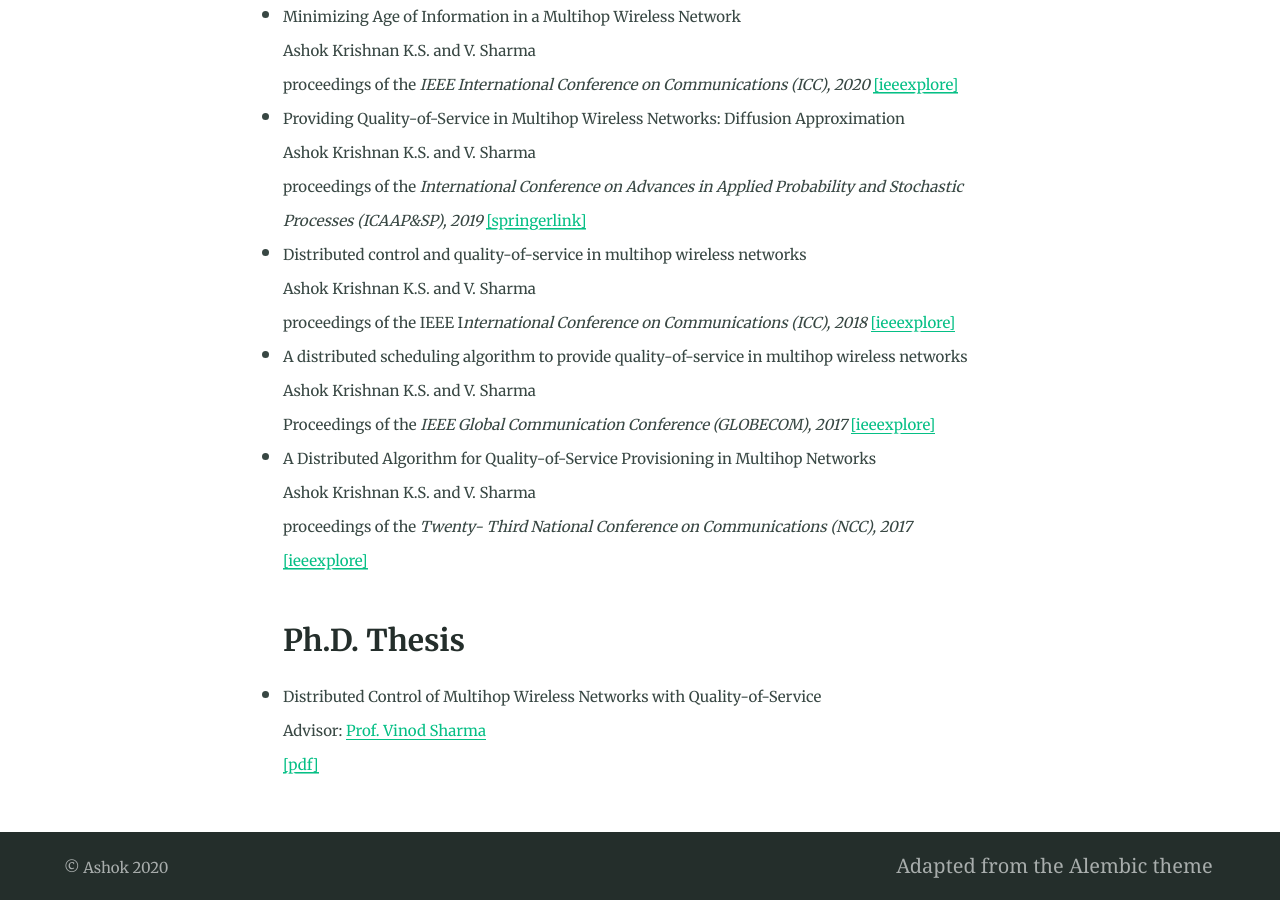
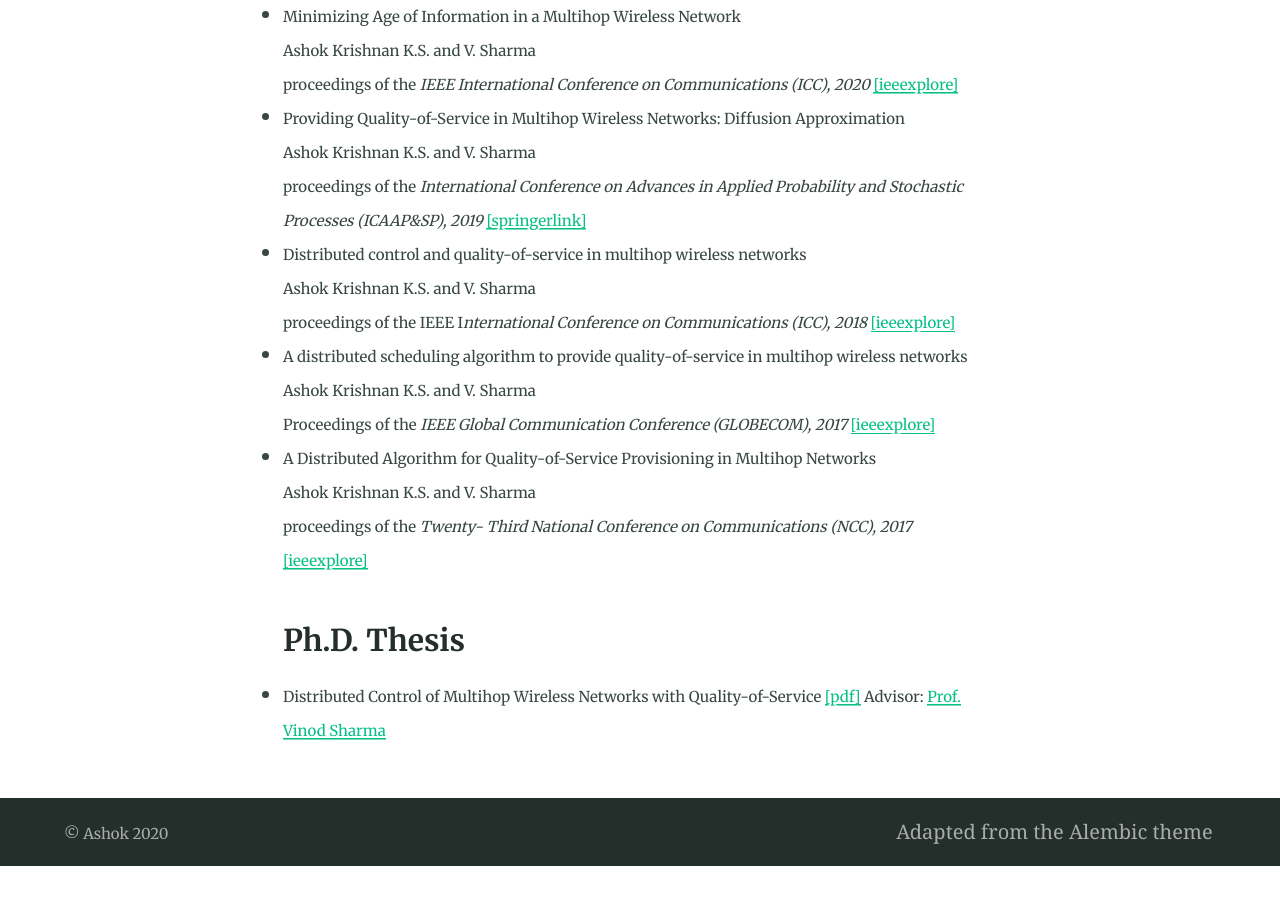
Before and after one commit to ashokkri/ashokkri.github.io, a Jekyll site: the page built from index.md, in a window 1280 px wide and 900 px high, scrolled down 1534 px. Built offline with Jekyll 4.4.1, drawn with Linux system fonts in a browser that asks for light colours; after the commit the page ends 2400 px from its top, so only the background shows below that.

```diff
--- a/index.md
+++ b/index.md
@@ -59,6 +59,5 @@ I obtained my Ph.D. from the Indian Institute of Science (IISc), Bangalore in 20
 
 ### Ph.D. Thesis
 
-   - <small>Distributed Control of Multihop Wireless Networks with Quality-of-Service
+   - <small>Distributed Control of Multihop Wireless Networks with Quality-of-Service <a href="ashokkri.github.io/pdfs/thesis_ashok.pdf" target="_blank">[pdf]</a>
    Advisor: [Prof. Vinod Sharma](https://ece.iisc.ac.in/~vinod/)
-   <a href="ashokkri.github.io/pdfs/thesis_ashok.pdf" target="_blank">[pdf]</a>
```
